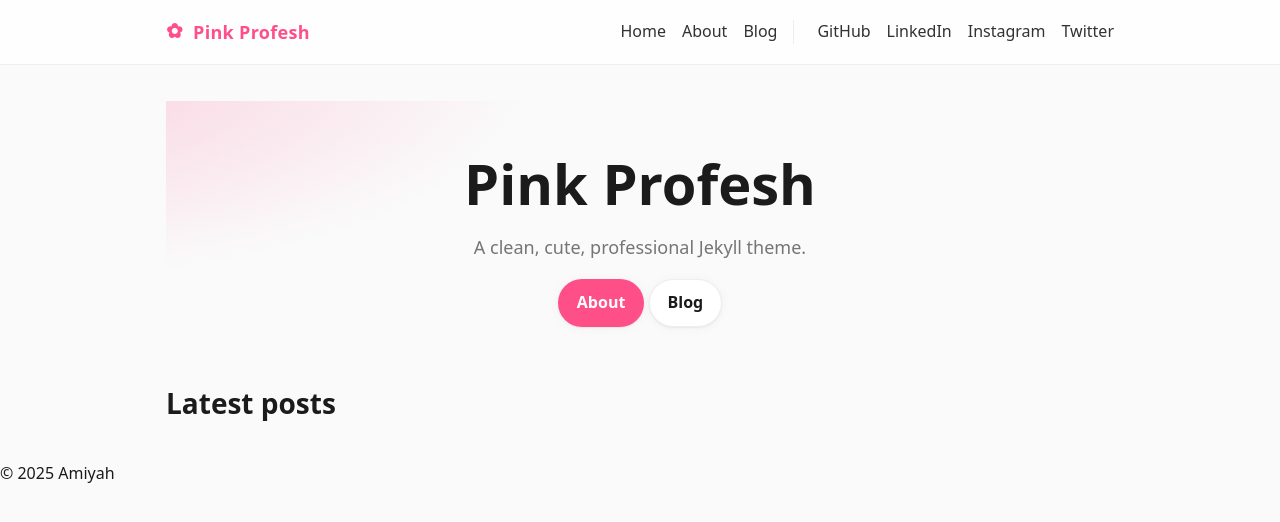
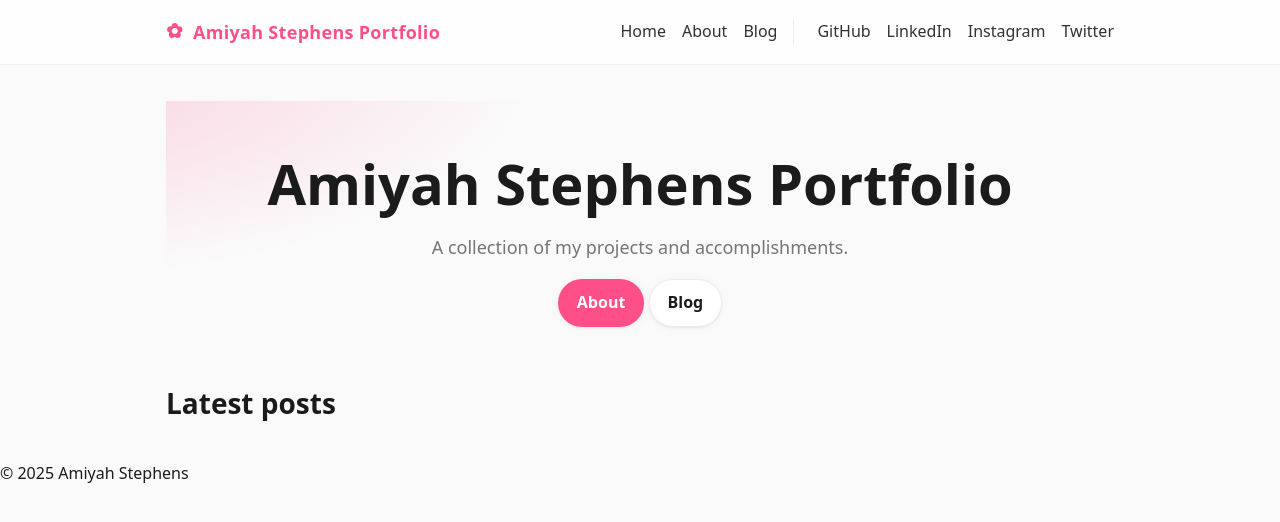
Before and after one commit to Miyahhs/miyahhs.github.io, a Jekyll site: the page built from index.md, in a window 1280 px wide. Shown: the top 522 px of the page. Built offline with Jekyll 4.4.1, drawn with Linux system fonts in a browser that asks for light colours.

Commit message:
Update _config.yml

```diff
--- a/_config.yml
+++ b/_config.yml
@@ -1,14 +1,14 @@
-title: Pink Profesh
-description: A clean, cute, professional Jekyll theme.
+title: Amiyah Stephens Portfolio
+description: A collection of my projects and accomplishments.
 url: "https://miyahhs.github.io" # e.g., https://yourname.github.io
 baseurl: "" # if you use a project site, set like "/project"
 author:
-  name: Amiyah
+  name: Amiyah Stephens
   email: miyahs121@gmail.com
   # social handles used by SEO tag
   twitter: ""
-  instagram: ""
-  github: ""
+  instagram: "miyahts"
+  github: "miyahhs"
   linkedin: ""
 
 permalink: /:categories/:title/
```
